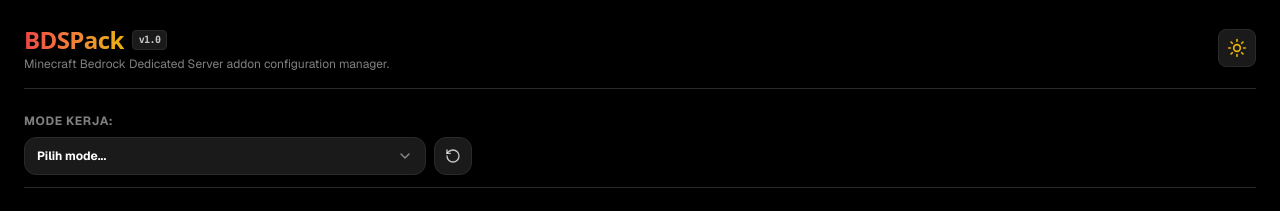
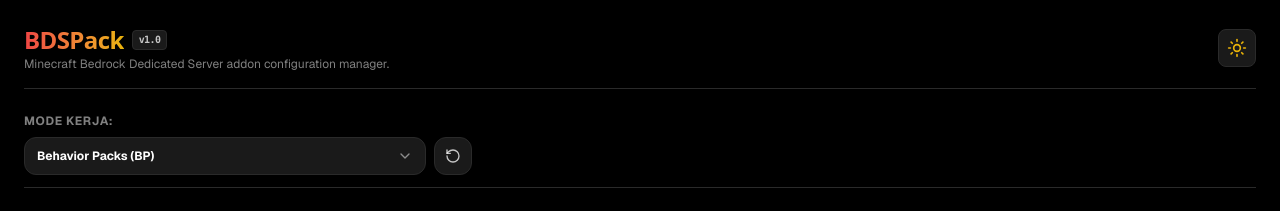
Before and after one commit to Razael-Fox/BDSPack, a Next.js app: page / in a window 1280 px wide. Shown: the top 211 px of the page. Built offline with nearby package versions, Linux system fonts and the light colour scheme.

Commit message:
fix: restore missing value prop to CustomDropdown in page.tsx

```diff
--- a/app/page.tsx
+++ b/app/page.tsx
@@ -476,6 +476,7 @@ export default function Home() {
               { value: "resource", label: "Resource Packs (RP)" },
               { value: "manifest", label: "Manifest Generator" },
             ]}
+            value={activeTab}
             onChange={(val) =>
               setActiveTab(val as "behavior" | "resource" | "manifest")
             }
```
